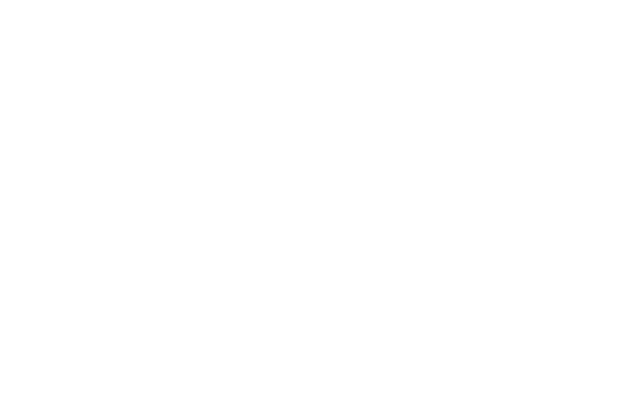
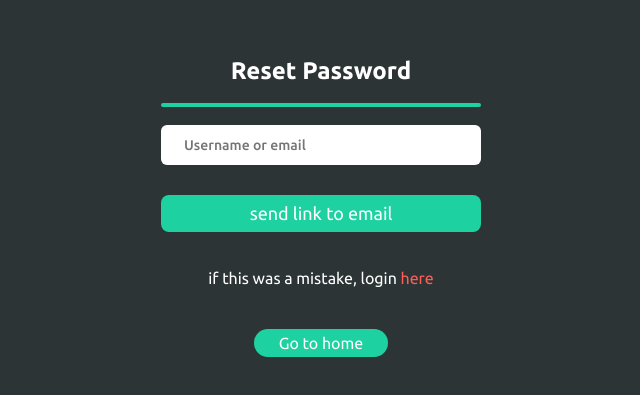
Before and after one commit to ELASHMAWYDEV/GuestBook-Coformatique, a React (Create React App) app: page /reset in a window 1280 px wide. Shown: the part 193-588 px from the top of the page, without its empty margins (319-959 px from the left). Built offline with nearby package versions, Linux system fonts and the light colour scheme.

Commit message:
Added Reset route

```diff
--- a/src/App.js
+++ b/src/App.js
@@ -8,7 +8,7 @@
 import PrivateRoute from "./routes/PrivateRoute";
 
 //Routes
-import { Home, Login, Register } from "./routes/index";
+import { Home, Login, Register, Reset } from "./routes/index";
 
 class App extends Component {
 
@@ -19,6 +19,7 @@
           <Route path="/" exact component={Home} />
           <Route path="/login" component={Login} />
           <Route path="/register" component={Register} />
+          <Route path="/reset" component={Reset} />
         </Switch>
       </Router>
     );
--- a/src/assets/sass/_globals.scss
+++ b/src/assets/sass/_globals.scss
@@ -11,7 +11,7 @@
 @mixin submitBtn {
   background-color: $green;
   border: none;
-  color: $lightBlue;
+  color: $white;
   font-weight: 600;
   padding: 8px 35px;
   cursor: pointer;
--- /dev/null
+++ b/src/routes/Reset/Reset.js
@@ -0,0 +1,25 @@
+import React, { Component } from 'react';
+import "./Reset.scss";
+import { Link, Route } from "react-router-dom";
+
+class Reset extends Component {
+  state = {  }
+  render() {
+    return (
+      <div className="reset-container">
+        <div className="reset-box">
+          <h2>Reset Password</h2>
+          <span className="separator"></span>
+          <div className="inputs">
+            <input placeholder="Username or email" type="text"/>
+          </div>
+          <button className="reset-btn">send link to email</button>
+          <p className="after-box-notice">if this was a mistake, login <Link to="/login">here</Link></p>
+          <Link to="/" className="go-home-btn">Go to home</Link>
+        </div>
+      </div>
+    );
+  }
+}
+
+export default Reset;
--- /dev/null
+++ b/src/routes/Reset/Reset.scss
@@ -0,0 +1,39 @@
+@import "../../assets/sass/globals";
+
+
+
+.reset-container {
+  background-color: $black;
+  @include flex;
+  min-height: 100%;
+  .reset-box {
+    width: 320px;
+    max-width: 95%;
+    @include flex(column);
+    color: $white;
+  }
+  .separator {
+    @include lineSeparator;
+  }
+  .inputs {
+    width: 100%;
+    @include flex(column);
+    input {
+      @include inputField;
+    }
+  }
+  .reset-btn {
+    @include submitBtn;
+    width: 100%;
+    font-weight: normal;
+    margin-top: 10px;
+    margin-bottom: 20px;
+  }
+  .after-box-notice {
+    @include afterBoxNotice;
+  }
+  .go-home-btn {
+    @include roundedBtn($green, $darkGreen);
+    margin-top: 40px;
+  }
+}
--- a/src/routes/index.js
+++ b/src/routes/index.js
@@ -1,3 +1,4 @@
 export { default as Home } from "./Home/Home";
 export { default as Login } from "./Login/Login";
 export { default as Register } from "./Register/Register";
+export { default as Reset } from "./Reset/Reset";
```
